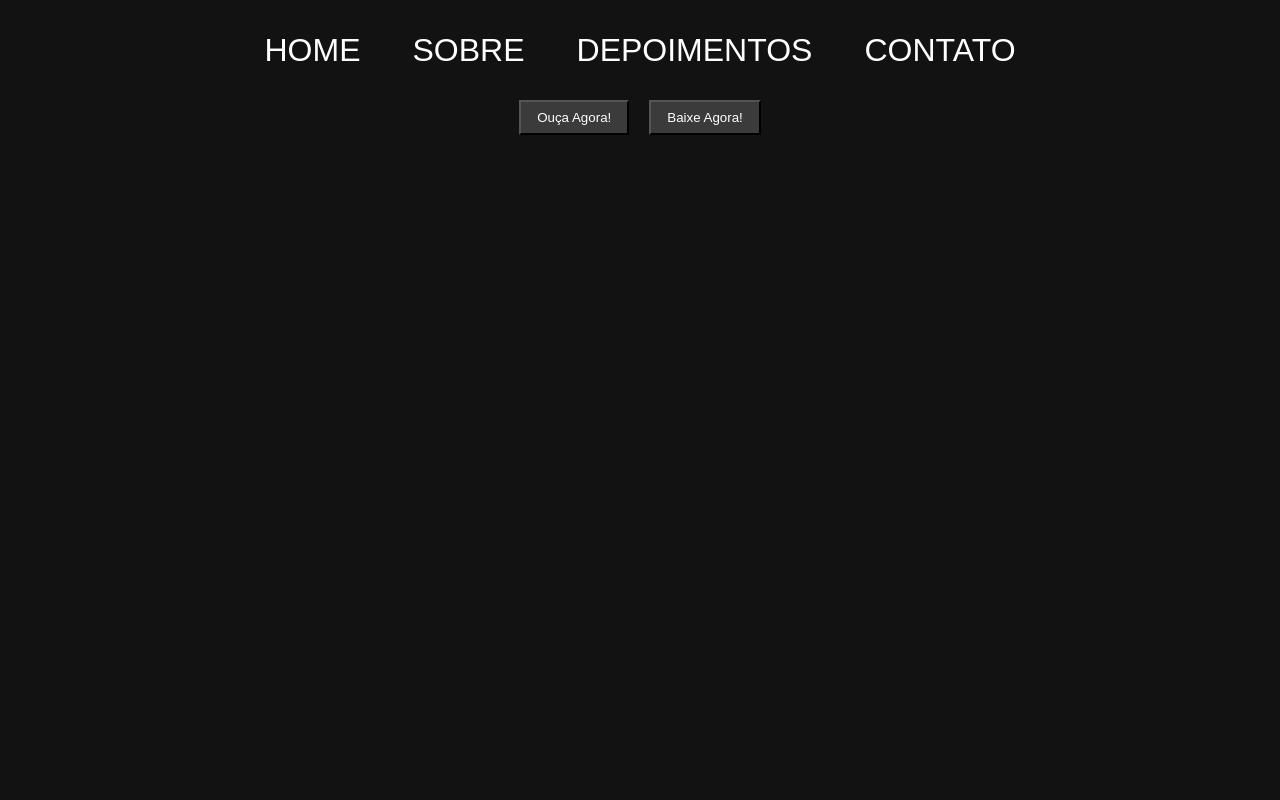
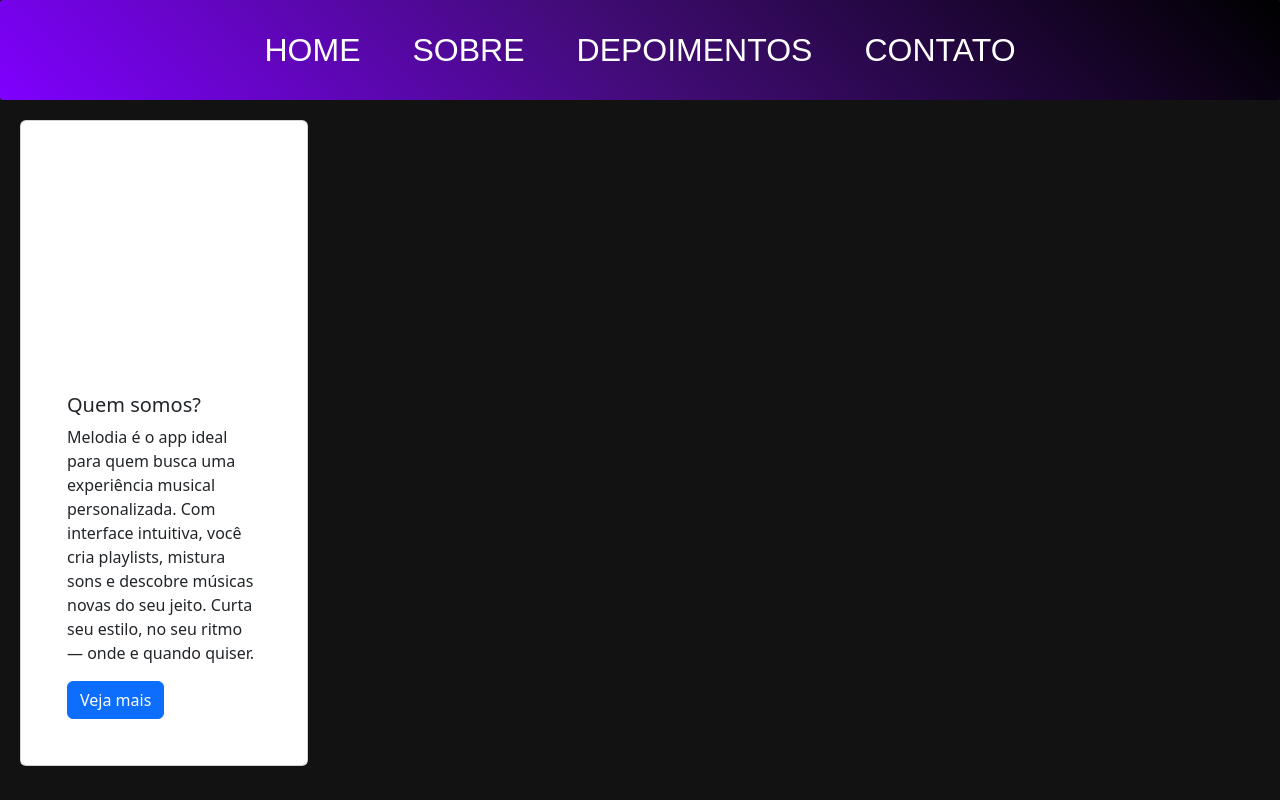
Before and after one commit to juliapompu/cp5-front, a website: page index.html in a window 1280 px wide. Drawn offline with nearby package versions, Linux system fonts and the light colour scheme.

Commit message:
feature/bootstrap e header

```diff
--- a/index.html
+++ b/index.html
@@ -2,6 +2,8 @@
 <html lang="en">
 <head>
   <meta charset="UTF-8">
+  <link
+    href="https://cdn.jsdelivr.net/npm/bootstrap@5.3.8/dist/css/bootstrap.min.css" rel="stylesheet" integrity="sha384-sRIl4kxILFvY47J16cr9ZwB07vP4J8+LH7qKQnuqkuIAvNWLzeN8tE5YBujZqJLB" crossorigin="anonymous"/>
   <meta name="viewport" content="width=device-width, initial-scale=1.0">
   <link rel="stylesheet" href="src/css/style.css"/>
   <link rel="icon" href="src/assets/logo-melodia.png"/>
@@ -18,13 +20,20 @@
   </header>
 
 
-  <div class="descricao">
-    <p></p>
-  </div>
-  <div class="ouca">
-    <button type="button" class="btn btn-outline-primary">Ouça Agora!</button>
-    <button type="button" class="btn btn-outline-secondary">Baixe Agora!</button>
-  </div>
+
+    <div class="card" style="width: 18rem;">
+      <img src="src/assets/logo-melodia.png" class="card-img-top" alt="...">
+      <div class="card-body">
+        <h5 class="card-title">Quem somos?</h5>
+        <p class="card-text">Melodia é o app ideal para quem busca uma experiência musical personalizada.
+         Com interface intuitiva, você cria playlists,
+          mistura sons e descobre músicas novas do seu jeito.
+         Curta seu estilo, no seu ritmo — onde e quando quiser.</p>
+        <a href="src/pages/sobre.html" class="btn btn-primary">Veja mais</a>
+      </div>
+    </div>
+
+
 
 
 </body>
--- /dev/null
+++ b/package.json
@@ -0,0 +1,5 @@
+{
+  "dependencies": {
+    "bootstrap": "^3.4.1"
+  }
+}
--- a/src/css/style.css
+++ b/src/css/style.css
@@ -1,6 +1,6 @@
 /*corpo da página*/
 
-*{
+body{
     background-color: #121212;
     margin: 0;
     padding: 0;
@@ -18,6 +18,9 @@
     justify-content: center;
     align-items: center;
     font-family: sans-serif;
+    border-radius: 3px ;
+    background:linear-gradient(45deg, #7F00FF,rgb(63, 12, 114), #000);
+
 
 }
 
@@ -47,7 +50,7 @@
     left: 12px;
     width: 12px;
     height: 12px;
-    border: 3px solid #7F00FF;
+    border: 3px solid #000;
     border-width: 0px 0px 3px 3px;
     opacity: 0;
     transition: all 0.6s;
@@ -65,7 +68,7 @@
     position: absolute;
     width: 12px;
     height: 12px;
-    border: 3px solid #7F00FF;
+    border: 3px solid #fff;
     border-width: 3px 3px 0px 0;
     opacity: 0;
     transition: all 0.6s;
@@ -78,23 +81,15 @@
 }
 
 
-/*botões*/
+/*PARAGRAFO*/
 
-.ouca button{
-    width: auto;
-    height: 35px;
+.card{
+    height:auto;
+    width:100%;
+    display:flex;
     justify-content: center;
     align-items: center;
-    background-color: #3b3b3b;
-    color:#fff;
-    text-decoration: none;
-    padding: 0.4rem 1rem;
-    margin: 0 10px;
-    position: relative;
-    transition: all 0.5;
+    margin: 20px;
+    padding: 30px;
+
 }
-
-.ouca{
-    display: flex;
-    justify-content: center;
-}
```
Also changed, not shown: src/pages/sobre.html (+25 -0 lines), 1 other file.
